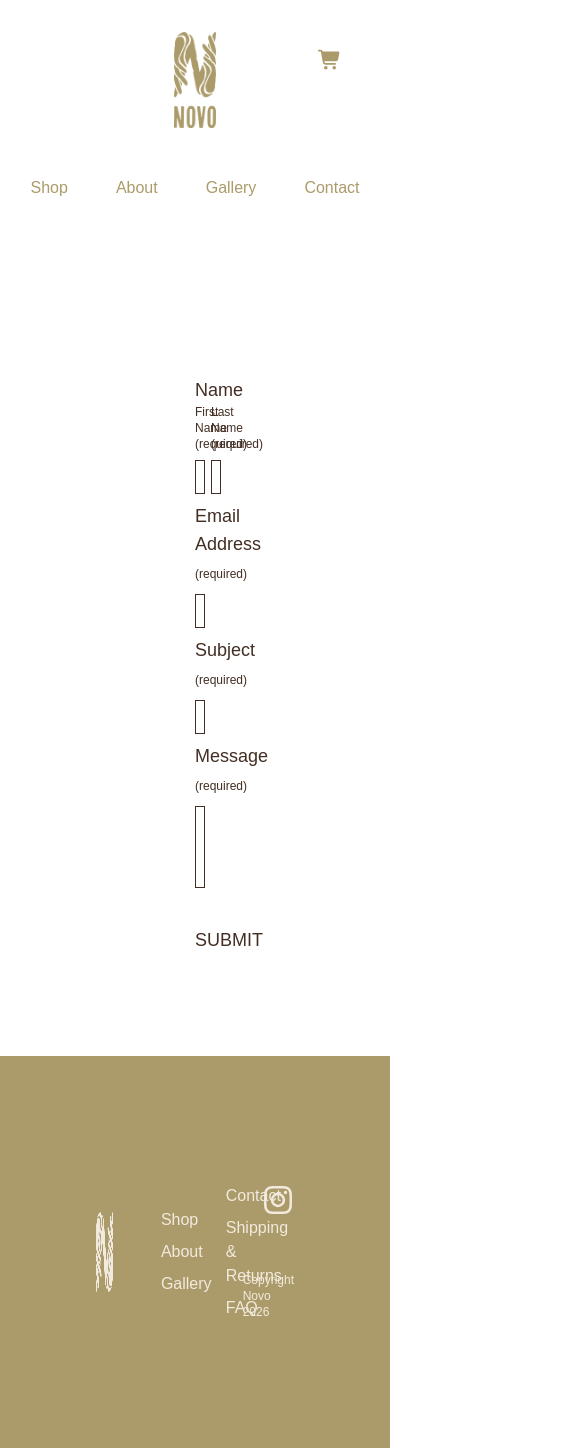
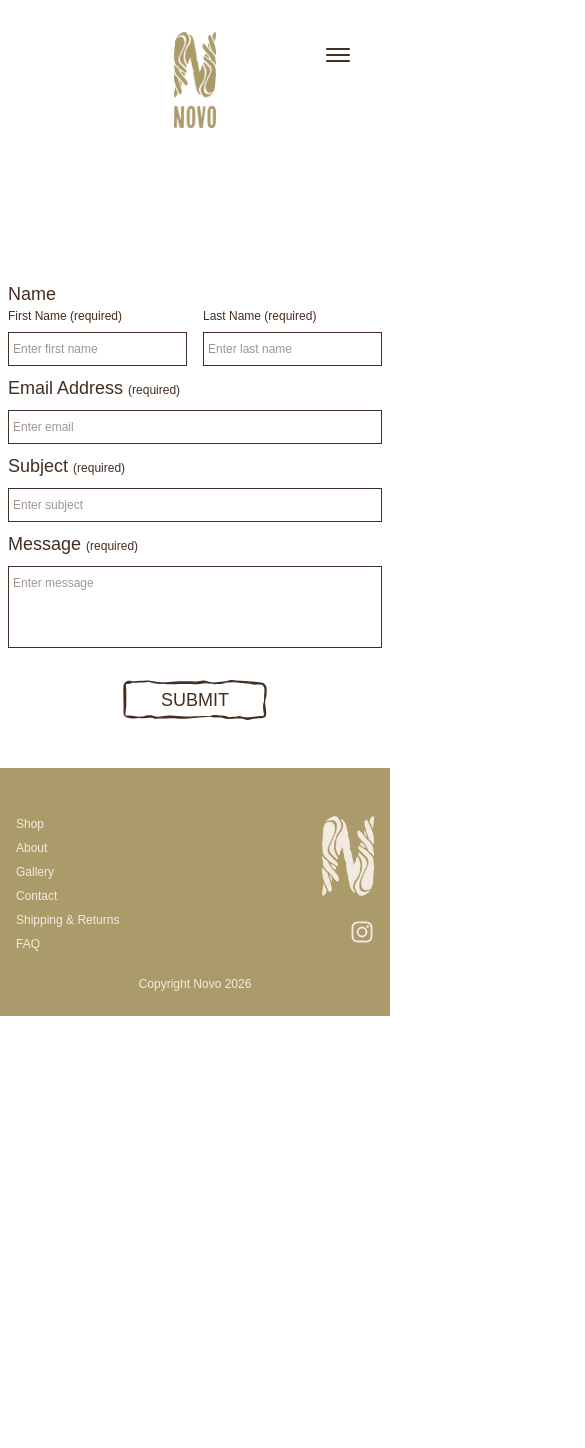
Before and after one commit to CamTom47/novo_website, a React (Vite) app in the folder frontend/: page /contact in a window 390 px wide. Shown: the whole page, 585 px wide, since content can reach past the window. After the commit the page ends 1016 px from the top, so only its background shows below. Built offline with nearby package versions, Linux system fonts and the light colour scheme; a web font is replaced by a local one.

Commit message:
progress on mobile design

```diff
--- a/frontend/index.html
+++ b/frontend/index.html
@@ -3,7 +3,7 @@
 	<head>
 		<meta charset="UTF-8" />
 		<link rel="icon" type="image/svg+xml" href="/favicon.png" />
-	<link rel="stylesheet" href="https://use.typekit.net/apf3fqi.css" />
+		<link rel="stylesheet" href="https://use.typekit.net/apf3fqi.css" />
 
 		<meta name="viewport" content="width=device-width, initial-scale=1.0" />
 		<title>Novo</title>
--- a/frontend/src/App.tsx
+++ b/frontend/src/App.tsx
@@ -25,7 +25,7 @@ const App = (): React.JSX.Element => {
 	/** -------------------------EFFECTS------------------------- **/
 
 	return (
-		<div className='h-svh flex flex-col items-center justify-between'>
+		<div className='h-dvh flex flex-col items-center '>
 			<Navbar></Navbar>
 			<Routes>
 				<Route path='/' element={<HomePage />} />
--- a/frontend/src/components/Footer.tsx
+++ b/frontend/src/components/Footer.tsx
@@ -16,29 +16,28 @@ const Footer = (): React.JSX.Element => {
 	/** -------------------------EFFECTS------------------------- **/
 
 	return (
-		<div className='flex justify-between w-full px-24 py-32 bg-light-gray text-beige'>
-			<div className='grid grid-cols-3 gap-x-12 items-center'>
-				<img src='/assets/logo_footer.png' alt='Novo Logo In Footer' className='h-20 w-auto' />
-				<div className='flex flex-col gap-y-2'>
+		<div className='text-center flex flex-col py-6 w-full bg-light-gray text-beige xl:px-24 xl:py-32 xl:flex-row'>
+			<div className='w-full py-6 px-4 grid grid-cols-2 gap-y-12 xl:gap-x-12 xl:items-center'>
+				<div className='col-span-1 flex flex-col gap-y-2 text-start text-xs'>
 					<Link to={"/shop"}>Shop</Link>
 					<Link to={"/about"}>About</Link>
 					<Link to={"/gallery"}>Gallery</Link>
-				</div>
-				<div className='flex flex-col gap-y-2'>
 					<Link to={"/contact"}>Contact</Link>
 					<Link to={"/returns"}>Shipping & Returns</Link>
 					<Link to={"/faq"}>FAQ</Link>
 				</div>
+				<div className='flex flex-col col-span-1 justify-self-end w-full items-end gap-y-6'>
+					<a href='/'>
+						<img src='/assets/logo_footer.png' alt='Novo Logo In Footer' className='h-20 w-auto' />
+					</a>
+					<Link to={"https://www.instagram.com/made.by.novo"} className='col-span-1 justify-self-center'>
+						<svg xmlns='http://www.w3.org/2000/svg' viewBox='0 0 448 512' className='size-6 xl:size-8' fill='#f3eade'>
+							<path d='M224.3 141a115 115 0 1 0 -.6 230 115 115 0 1 0 .6-230zm-.6 40.4a74.6 74.6 0 1 1 .6 149.2 74.6 74.6 0 1 1 -.6-149.2zm93.4-45.1a26.8 26.8 0 1 1 53.6 0 26.8 26.8 0 1 1 -53.6 0zm129.7 27.2c-1.7-35.9-9.9-67.7-36.2-93.9-26.2-26.2-58-34.4-93.9-36.2-37-2.1-147.9-2.1-184.9 0-35.8 1.7-67.6 9.9-93.9 36.1s-34.4 58-36.2 93.9c-2.1 37-2.1 147.9 0 184.9 1.7 35.9 9.9 67.7 36.2 93.9s58 34.4 93.9 36.2c37 2.1 147.9 2.1 184.9 0 35.9-1.7 67.7-9.9 93.9-36.2 26.2-26.2 34.4-58 36.2-93.9 2.1-37 2.1-147.8 0-184.8zM399 388c-7.8 19.6-22.9 34.7-42.6 42.6-29.5 11.7-99.5 9-132.1 9s-102.7 2.6-132.1-9c-19.6-7.8-34.7-22.9-42.6-42.6-11.7-29.5-9-99.5-9-132.1s-2.6-102.7 9-132.1c7.8-19.6 22.9-34.7 42.6-42.6 29.5-11.7 99.5-9 132.1-9s102.7-2.6 132.1 9c19.6 7.8 34.7 22.9 42.6 42.6 11.7 29.5 9 99.5 9 132.1s2.7 102.7-9 132.1z' />
+						</svg>
+					</Link>
+				</div>
 			</div>
-			<div className='flex flex-col items-end justify-between'>
-				{/* TODO link to instgram */}
-				<Link to={"https://www.instagram.com/made.by.novo"}>
-					<svg xmlns='http://www.w3.org/2000/svg' viewBox='0 0 448 512' className='size-8' fill='#f3eade'>
-						<path d='M224.3 141a115 115 0 1 0 -.6 230 115 115 0 1 0 .6-230zm-.6 40.4a74.6 74.6 0 1 1 .6 149.2 74.6 74.6 0 1 1 -.6-149.2zm93.4-45.1a26.8 26.8 0 1 1 53.6 0 26.8 26.8 0 1 1 -53.6 0zm129.7 27.2c-1.7-35.9-9.9-67.7-36.2-93.9-26.2-26.2-58-34.4-93.9-36.2-37-2.1-147.9-2.1-184.9 0-35.8 1.7-67.6 9.9-93.9 36.1s-34.4 58-36.2 93.9c-2.1 37-2.1 147.9 0 184.9 1.7 35.9 9.9 67.7 36.2 93.9s58 34.4 93.9 36.2c37 2.1 147.9 2.1 184.9 0 35.9-1.7 67.7-9.9 93.9-36.2 26.2-26.2 34.4-58 36.2-93.9 2.1-37 2.1-147.8 0-184.8zM399 388c-7.8 19.6-22.9 34.7-42.6 42.6-29.5 11.7-99.5 9-132.1 9s-102.7 2.6-132.1-9c-19.6-7.8-34.7-22.9-42.6-42.6-11.7-29.5-9-99.5-9-132.1s-2.6-102.7 9-132.1c7.8-19.6 22.9-34.7 42.6-42.6 29.5-11.7 99.5-9 132.1-9s102.7-2.6 132.1 9c19.6 7.8 34.7 22.9 42.6 42.6 11.7 29.5 9 99.5 9 132.1s2.7 102.7-9 132.1z' />
-					</svg>
-				</Link>
-				<p className='text-xs font-light'>Copyright Novo 2026</p>
-			</div>
+			<p className='text-xs font-light'>Copyright Novo 2026</p>
 		</div>
 	);
 };
--- a/frontend/src/components/Navbar.tsx
+++ b/frontend/src/components/Navbar.tsx
@@ -1,5 +1,5 @@
 /** -------------------------MODULES------------------------- **/
-import React from "react";
+import React, { useState } from "react";
 import { Link, useParams } from "react-router-dom";
 
 /** -------------------------COMPONENTS------------------------- **/
@@ -11,25 +11,30 @@ import { Link, useParams } from "react-router-dom";
 const Navbar = (): React.JSX.Element => {
 	/** -------------------------STATE------------------------- **/
 	const params = useParams();
-
+	const [isNavOpen, setIsNavOpen] = useState<boolean>(false);
 	/** -------------------------FUNCTIONS------------------------- **/
 
 	/** -------------------------EFFECTS------------------------- **/
 
+	const toggleIsNavOpen = () => {
+		setIsNavOpen(!isNavOpen);
+	};
+
 	return (
-		<div className='relative w-full flex flex-col items-center py-8 gap-y-12'>
+		<div className='relative w-full h-fit flex flex-col items-center py-8 gap-y-12 overflow-visible'>
 			<a
 				href='/
 			'>
 				<img src='/assets/logo_header.png' alt='Novo Header' className='h-24 w-auto' />
 			</a>
-			<div className='flex gap-x-12 font-light text-light-gray w-1/2 justify-center'>
+			<div
+				className={`bg-white w-full flex  items-center gap-x-6  font-light text-light-gray xl:w-1/2 justify-center ${!isNavOpen ? "invisible" : ""} xl:gap-x-12`}>
 				<Link to={"/shop"}>Shop</Link>
 				<Link to={"/about"}>About</Link>
 				<Link to={"/gallery"}>Gallery</Link>
 				<Link to={"/contact"}>Contact</Link>
 			</div>
-			<Link to={"/cart"}>
+			<Link to={"/cart"} className='hidden xl:flex'>
 				<svg
 					className='absolute top-12 right-12 size-6 fill-light-gray'
 					xmlns='http://www.w3.org/2000/svg'
@@ -37,6 +42,14 @@ const Navbar = (): React.JSX.Element => {
 					<path d='M24-16C10.7-16 0-5.3 0 8S10.7 32 24 32l45.3 0c3.9 0 7.2 2.8 7.9 6.6l52.1 286.3c6.2 34.2 36 59.1 70.8 59.1L456 384c13.3 0 24-10.7 24-24s-10.7-24-24-24l-255.9 0c-11.6 0-21.5-8.3-23.6-19.7l-5.1-28.3 303.6 0c30.8 0 57.2-21.9 62.9-52.2L568.9 69.9C572.6 50.2 557.5 32 537.4 32l-412.7 0-.4-2c-4.8-26.6-28-46-55.1-46L24-16zM208 512a48 48 0 1 0 0-96 48 48 0 1 0 0 96zm224 0a48 48 0 1 0 0-96 48 48 0 1 0 0 96z' />
 				</svg>
 			</Link>
+			<div
+				id='navIcon'
+				className='absolute size-4 top-12 right-12 flex flex-col gap-y-1 xl:hidden [&_span]:bg-brown [&_span]:w-6 [&_span]:h-0.5 [&_span]:rounded'
+				onClick={toggleIsNavOpen}>
+				<span className='animate-'></span>
+				<span className={`${isNavOpen ? "opacity-0" : ""} inline shrink-0 duration-300`}></span>
+				<span className='animate-bottom-span-open'></span>
+			</div>
 		</div>
 	);
 };
--- a/frontend/src/index.css
+++ b/frontend/src/index.css
@@ -14,8 +14,6 @@ h3 {
 	font-style: normal;
 }
 
-
-
 button {
 	font-family: cheap-pine, sans-serif;
 	font-style: normal;
@@ -28,4 +26,40 @@ button {
 	--color-brown: #422e23;
 	--color-clay: #b27e5b;
 	--color-bronze: #8c6e31;
-};
+	--animate-top-span-open: top-span-open 1s ease-in-out;
+	--animate-top-span-close: top-span-close 1s ease-in-out;
+	--animate-bottom-span-open: bottom-span-open 1s ease-in-out;
+	--animate-bottom-span-close: bottom-span-close 1s ease-in-out;
+}
+
+@keyframes top-span-open {
+	0% {
+		transform: rotate(0deg);
+	}
+	100% {
+		transform: rotate(45deg);
+	}
+}
+@keyframes top-span-close {
+	0%,
+	100% {
+		transform: rotate(0deg);
+	}
+}
+@keyframes bottom-span-open {
+	0% {
+		transform-origin: 100%;
+		transform: rotate(0deg);
+	}
+	100% {
+		transform: rotate(-45deg);
+	}
+}
+@keyframes bottom-span-close {
+	0% {
+		transform: rotate(0deg);
+	}
+	100% {
+		transform: rotate(-45deg);
+	}
+}
--- a/frontend/src/pages/AboutPage.tsx
+++ b/frontend/src/pages/AboutPage.tsx
@@ -21,8 +21,8 @@ const AboutPage = (): React.JSX.Element => {
 	/** -------------------------EFFECTS------------------------- **/
 
 	return (
-		<div className='flex flex-col items-center gap-y-18 w-full px-140 py-24 bg-beige'>
-			<button onClick={testCallProducts}>Test Call</button>
+		<div className='px-2 py-12 flex flex-col items-center gap-y-18 w-full xl:px-140 xl:py-24 bg-beige'>
+			{/* <button onClick={testCallProducts}>Test Call</button> */}
 			<h1 className='text-5xl font-medium text-light-gray'>My name is Frankie</h1>
 			<p className=' text-light-gray'>
 				Lorem ipsum dolor sit amet, consectetuer adipiscing elit, sed diam nonummy nibh euismod tincidunt ut laoreet
@@ -31,7 +31,7 @@ const AboutPage = (): React.JSX.Element => {
 				vulputate velit esse molestie consequat, vel illum dolore eu feugiat nulla facilisis at vero eros et accumsan et
 				iusto odio dignissim qui blandit praesent luptatum zzril delenit augue duis dolore te feugait nulla facilisi.
 			</p>
-			<img src='/assets/pots_illustration.svg' alt='Art images of pottery' className='h-auto w-3/8' />
+			<img src='/assets/pots_illustration.svg' alt='Art images of pottery' className='h-auto xl:w-3/8 w-5/8' />
 			<p className='text-light-gray'>
 				Lorem ipsum dolor sit amet, consectetuer adipiscing elit, sed diam nonummy nibh euismod tincidunt ut laoreet
 				dolore magna aliquam erat volutpat. Duis autem vel eum iriure dolor in hendrerit in vulputate velit esse
--- a/frontend/src/pages/ContactPage.tsx
+++ b/frontend/src/pages/ContactPage.tsx
@@ -32,11 +32,11 @@ const ContactPage = (): React.JSX.Element => {
 	/** -------------------------EFFECTS------------------------- **/
 
 	return (
-		<div className='grid grid-cols-2 gap-x-12 h-fit w-full px-100 py-24'>
+		<div className='px-2 grid grid-cols-2 gap-x-12 h-fit w-full xl:px-100 xl:py-24'>
 			<form
 				onSubmit={handleSubmit(onSubmit)}
-				className='flex flex-col gap-y-2 text-brown h-full justify-center items-start'>
-				<div className="w-full">
+				className='col-span-2 flex flex-col gap-y-2 text-brown justify-center items-start xl:col-span-1 fit py-12'>
+				<div className='w-full'>
 					<p className='text-lg font-medium'>Name</p>
 					<div className='w-full flex justify-between gap-x-4'>
 						<div className='flex flex-col w-full gap-y-2 text-xs font-light'>
@@ -55,6 +55,7 @@ const ContactPage = (): React.JSX.Element => {
 								{...register("lastName")}
 								type='text'
 								name='lastName'
+								placeholder='Enter last name'
 								className='border border-brown w-full h-8 py-4 px-1'
 							/>
 						</div>
@@ -64,7 +65,13 @@ const ContactPage = (): React.JSX.Element => {
 					<label htmlFor='email' className='text-lg font-medium'>
 						Email Address <span className='text-xs font-light'>(required)</span>
 					</label>
-					<input {...register("email")} type='text' name='email' className='border border-brown w-full h-8 py-4 px-1' />
+					<input
+						{...register("email")}
+						type='text'
+						name='email'
+						placeholder='Enter email'
+						className='border border-brown w-full h-8 py-4 px-1'
+					/>
 				</div>
 				<div className='flex flex-col  w-full gap-y-2 text-xs font-light'>
 					<label htmlFor='subject' className='text-lg font-medium'>
@@ -74,6 +81,7 @@ const ContactPage = (): React.JSX.Element => {
 						{...register("subject")}
 						type='text'
 						name='subject'
+						placeholder='Enter subject'
 						className='border border-brown w-full h-8 py-4 px-1'
 					/>
 				</div>
@@ -85,10 +93,11 @@ const ContactPage = (): React.JSX.Element => {
 						{...register("message")}
 						name='message'
 						rows={4}
+						placeholder='Enter message'
 						className='border border-brown w-full py-2 px-1 resize-none '
 					/>
 				</div>
-				<a href='/shop' className='relative h-10 mt-6'>
+				<a href='/shop' className='w-full flex justify-center relative h-10 mt-6 xl:justify-startL'>
 					<img src='/assets/button_brown.svg' alt='Novo Shop Link' className='w-full h-full' />
 					<button
 						type='button'
@@ -98,7 +107,7 @@ const ContactPage = (): React.JSX.Element => {
 					</button>
 				</a>{" "}
 			</form>
-			<img src='/products/novo-ceramics-product-photos-32.jpg' alt='Ceramics example' />
+			<img src='/products/novo-ceramics-product-photos-32.jpg' alt='Ceramics example' className='hidden xl:visible' />
 		</div>
 	);
 };
--- a/frontend/src/pages/GalleryPage.tsx
+++ b/frontend/src/pages/GalleryPage.tsx
@@ -27,6 +27,8 @@ const GalleryPage = (): React.JSX.Element => {
 		<img key={idx} src={`/products/${image}`} alt={`${image}`} className='w-auto h-fit' />
 	));
 
-	return <div className='grid grid-cols-3 gap-4 p-12 rows-[200px]'>{imageComponents}</div>;
+	return (
+		<div className='grid grid-cols-1 xl:grid-cols-3 gap-y-2 xl:gap-4 p-2 xl:p-12 rows-[200px]'>{imageComponents}</div>
+	);
 };
 export default GalleryPage;
```
Also changed, not shown: frontend/src/pages/HomePage.tsx (+7 -6 lines), 1 other file (tests, documents, lock files or other folders).
